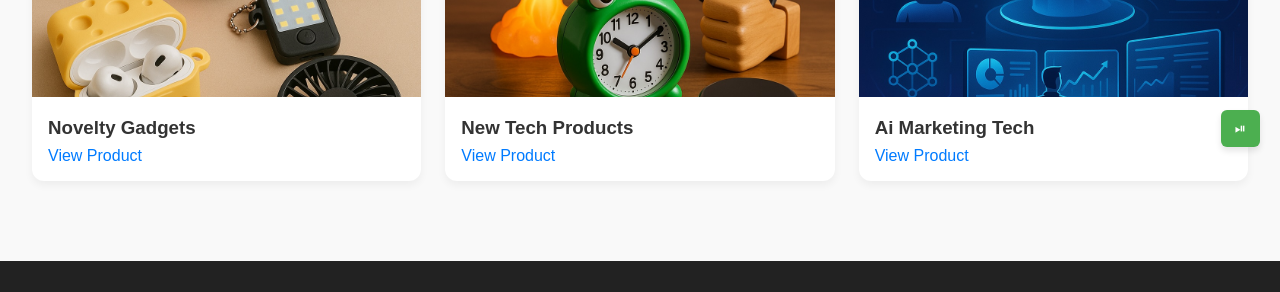
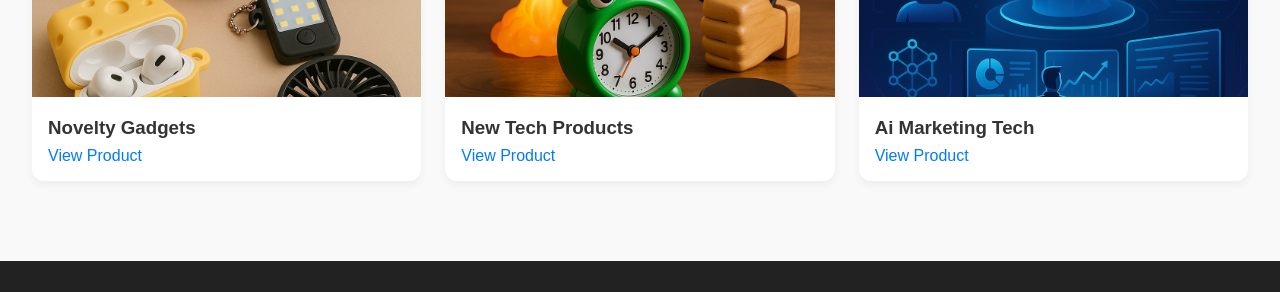
Before and after one commit to ConnorBridges/novelty-affiliate-site., a Jekyll site: the page built from index.markdown, in a window 1280 px wide. Shown: the part 733-1025 px from the top of the page. Built offline with Jekyll 4.4.1, drawn with Linux system fonts in a browser that asks for light colours; a style sheet for code colours, icons or effects is not loaded.

Commit message:
Trigger rebuild

```diff
--- a/assets/css/style6.4.css
+++ b/assets/css/style6.4.css
@@ -101,11 +101,12 @@ body {
     font-size: 14px;
     box-shadow: 0 4px 6px rgba(0, 0, 0, 0.1);
     z-index: 6;
+    display: none;
 }
 
 .autoplay-toggle:hover {
     background-color: #45a049;
-    display: none;
+
 }
 
 /* Reference Dropdown */
```
